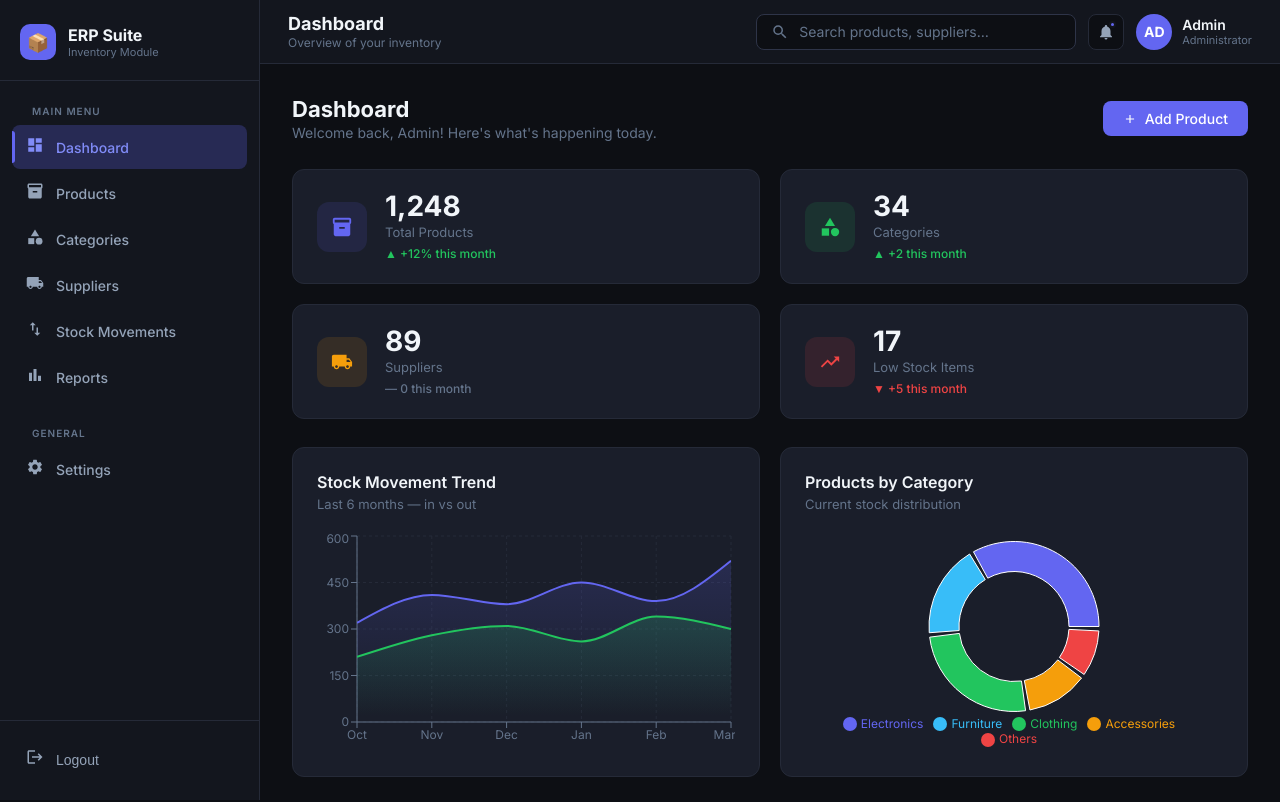
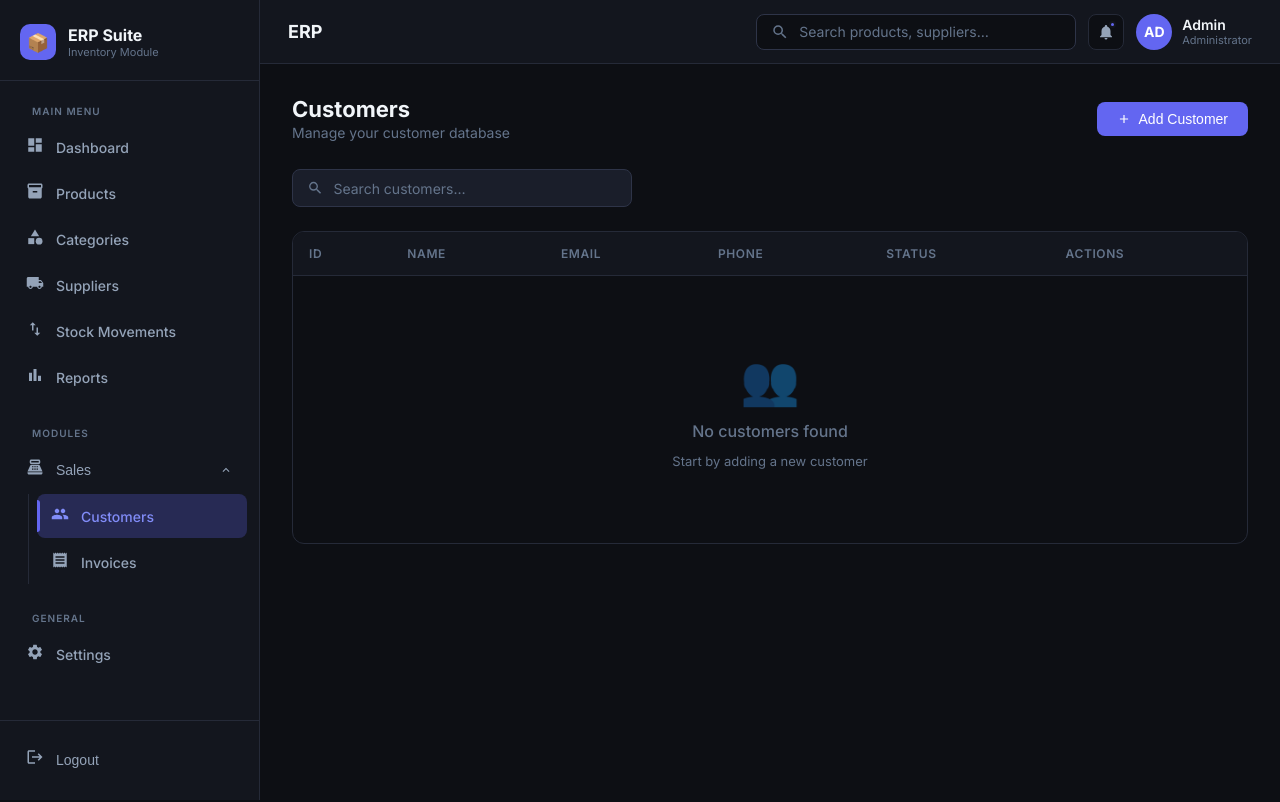
Before and after one commit to ShantanuJain15/ERP, a React (Vite) app in the folder frontend/: page /customers in a window 1280 px wide. Before the commit this address led to /dashboard. Shown: the top 802 px of the page. Built offline with nearby package versions, Linux system fonts and the light colour scheme; sample sign-in values are in the browser's storage.

Commit message:
Added Customer and Invoices Page

```diff
--- a/frontend/src/App.jsx
+++ b/frontend/src/App.jsx
@@ -8,6 +8,8 @@ import Categories from './pages/Categories'
 import Suppliers from './pages/Suppliers'
 import StockMovements from './pages/StockMovements'
 import Reports from './pages/Reports'
+import Customers from './pages/Customers'
+import Invoices from './pages/Invoices'
 
 const isLoggedIn = () => !!localStorage.getItem('access_token')
 
@@ -37,6 +39,8 @@ export default function App() {
           <Route path="suppliers"        element={<Suppliers />} />
           <Route path="stock-movements"  element={<StockMovements />} />
           <Route path="reports"          element={<Reports />} />
+          <Route path="customers"        element={<Customers />} />
+          <Route path="invoices"         element={<Invoices />} />
         </Route>
         <Route path="*" element={<Navigate to="/dashboard" replace />} />
       </Routes>
--- a/frontend/src/components/Sidebar.jsx
+++ b/frontend/src/components/Sidebar.jsx
@@ -1,7 +1,9 @@
-import { NavLink, useNavigate } from 'react-router-dom'
+import { useState, useEffect } from 'react'
+import { NavLink, useNavigate, useLocation } from 'react-router-dom'
 import {
   MdDashboard, MdInventory, MdCategory, MdLocalShipping,
-  MdSwapVert, MdBarChart, MdLogout, MdSettings
+  MdSwapVert, MdBarChart, MdLogout, MdSettings,
+  MdPeople, MdReceipt, MdPointOfSale, MdExpandMore, MdExpandLess
 } from 'react-icons/md'
 
 const navItems = [
@@ -15,6 +17,11 @@ const navItems = [
 
 export default function Sidebar() {
   const navigate = useNavigate()
+  const location = useLocation()
+
+  const [salesOpen, setSalesOpen] = useState(
+    location.pathname.startsWith('/customers') || location.pathname.startsWith('/invoices')
+  )
 
   const handleLogout = () => {
     localStorage.removeItem('access_token')
@@ -45,6 +52,32 @@ export default function Sidebar() {
           </NavLink>
         ))}
 
+        <div className="sidebar-section-label" style={{ marginTop: 12 }}>Modules</div>
+        <button
+          className="nav-item"
+          style={{ width: '100%', background: 'none', border: 'none', justifyContent: 'flex-start' }}
+          onClick={() => setSalesOpen(!salesOpen)}
+        >
+          <span className="nav-icon"><MdPointOfSale /></span>
+          Sales
+          <span style={{ marginLeft: 'auto', display: 'flex', alignItems: 'center' }}>
+            {salesOpen ? <MdExpandLess /> : <MdExpandMore />}
+          </span>
+        </button>
+
+        {salesOpen && (
+          <div style={{ marginLeft: 16, marginTop: 2, paddingLeft: 8, borderLeft: '1px solid var(--border)' }}>
+            <NavLink to="/customers" className={({ isActive }) => `nav-item${isActive ? ' active' : ''}`}>
+              <span className="nav-icon"><MdPeople /></span>
+              Customers
+            </NavLink>
+            <NavLink to="/invoices" className={({ isActive }) => `nav-item${isActive ? ' active' : ''}`}>
+              <span className="nav-icon"><MdReceipt /></span>
+              Invoices
+            </NavLink>
+          </div>
+        )}
+
         <div className="sidebar-section-label" style={{ marginTop: 12 }}>General</div>
         <NavLink to="/settings" className={({ isActive }) => `nav-item${isActive ? ' active' : ''}`}>
           <span className="nav-icon"><MdSettings /></span>
--- /dev/null
+++ b/frontend/src/pages/Customers.jsx
@@ -0,0 +1,51 @@
+import { useState } from 'react'
+import {
+  MdAdd, MdSearch, MdEdit, MdDelete
+} from 'react-icons/md'
+
+export default function Customers() {
+  const [search, setSearch] = useState('')
+
+  return (
+    <>
+      <div className="page-header">
+        <div>
+          <div className="page-title">Customers</div>
+          <div className="page-subtitle">Manage your customer database</div>
+        </div>
+        <button className="btn btn-primary"><MdAdd /> Add Customer</button>
+      </div>
+
+      <div className="filter-bar">
+        <div className="search-box" style={{ maxWidth: 340 }}>
+          <MdSearch style={{ color: 'var(--text-muted)', fontSize: 18 }} />
+          <input placeholder="Search customers…" value={search} onChange={e => setSearch(e.target.value)} />
+        </div>
+      </div>
+
+      <div className="table-wrapper">
+        <table>
+          <thead>
+            <tr>
+              <th>ID</th>
+              <th>Name</th>
+              <th>Email</th>
+              <th>Phone</th>
+              <th>Status</th>
+              <th>Actions</th>
+            </tr>
+          </thead>
+          <tbody>
+            <tr><td colSpan={6}>
+              <div className="empty-state">
+                <div className="empty-state-icon">👥</div>
+                <div className="empty-state-text">No customers found</div>
+                <div className="empty-state-sub">Start by adding a new customer</div>
+              </div>
+            </td></tr>
+          </tbody>
+        </table>
+      </div>
+    </>
+  )
+}
--- /dev/null
+++ b/frontend/src/pages/Invoices.jsx
@@ -0,0 +1,54 @@
+import { useState } from 'react'
+import {
+  MdAdd, MdSearch, MdEdit, MdDelete, MdFilterList
+} from 'react-icons/md'
+
+export default function Invoices() {
+  const [search, setSearch] = useState('')
+
+  return (
+    <>
+      <div className="page-header">
+        <div>
+          <div className="page-title">Invoices</div>
+          <div className="page-subtitle">Manage and track your sales invoices</div>
+        </div>
+        <button className="btn btn-primary"><MdAdd /> Create Invoice</button>
+      </div>
+
+      <div className="filter-bar">
+        <div className="search-box" style={{ maxWidth: 340 }}>
+          <MdSearch style={{ color: 'var(--text-muted)', fontSize: 18 }} />
+          <input placeholder="Search invoices…" value={search} onChange={e => setSearch(e.target.value)} />
+        </div>
+        <div style={{ marginLeft: 'auto', display: 'flex', gap: 8 }}>
+          <button className="btn btn-outline btn-sm"><MdFilterList /> Filter</button>
+        </div>
+      </div>
+
+      <div className="table-wrapper">
+        <table>
+          <thead>
+            <tr>
+              <th>Invoice #</th>
+              <th>Customer</th>
+              <th>Date</th>
+              <th>Amount</th>
+              <th>Status</th>
+              <th>Actions</th>
+            </tr>
+          </thead>
+          <tbody>
+            <tr><td colSpan={6}>
+              <div className="empty-state">
+                <div className="empty-state-icon">🧾</div>
+                <div className="empty-state-text">No invoices found</div>
+                <div className="empty-state-sub">Create your first invoice</div>
+              </div>
+            </td></tr>
+          </tbody>
+        </table>
+      </div>
+    </>
+  )
+}
```
